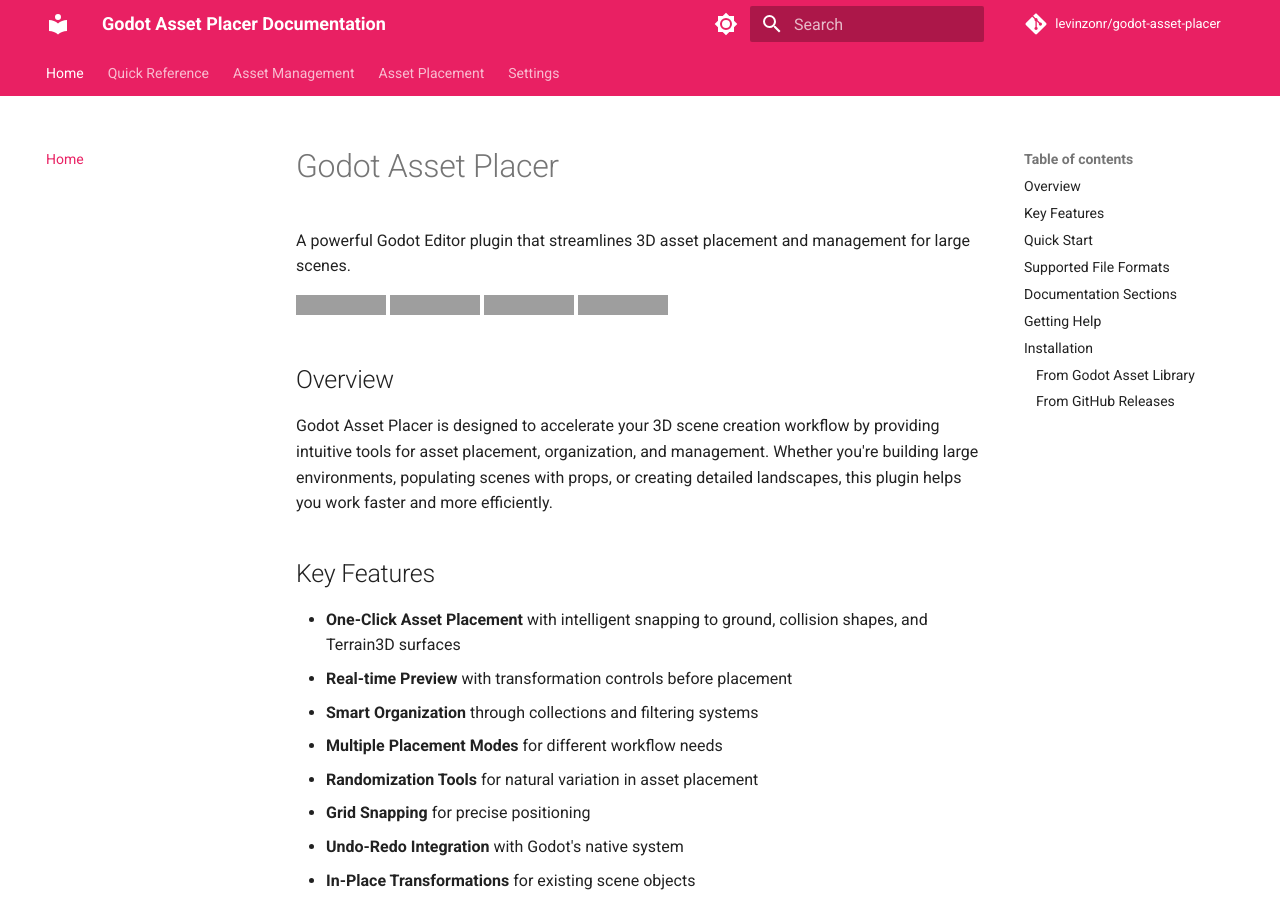
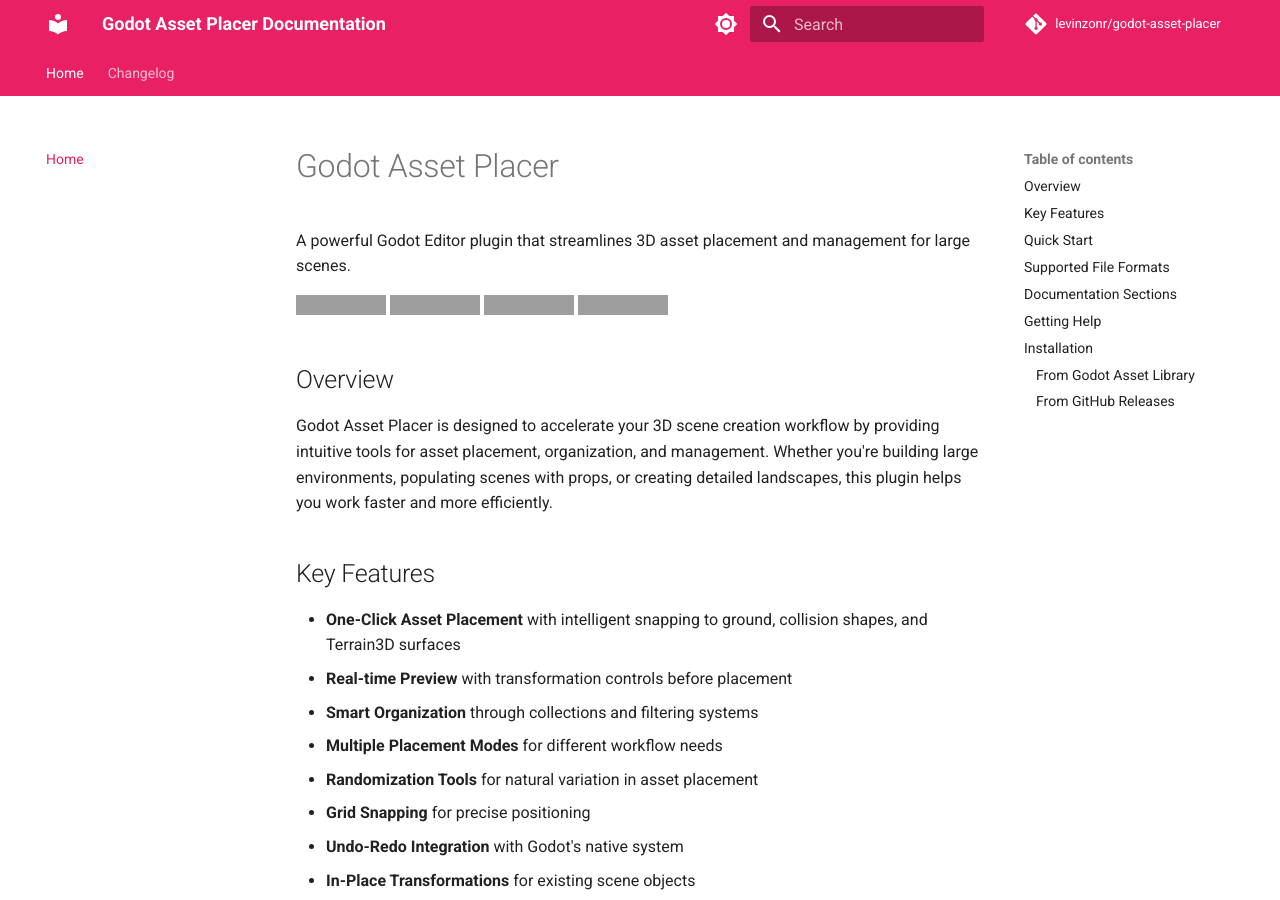
Before and after one commit to levinzonr/godot-asset-placer, an MkDocs documentation site: the page built from docs/index.md, in a window 1280 px wide and 900 px high, cut to the strip 0-900 px from the top of the window. Built offline with MkDocs 1.6.1 and Material for MkDocs 9.7.7, drawn with Linux system fonts in a browser that asks for light colours; comment, search, counter and statistics services are not loaded; grey boxes are pictures that could not be loaded.

Commit message:
docs: add changelog to docs

```diff
--- a/mkdocs.yml
+++ b/mkdocs.yml
@@ -32,10 +32,7 @@
 
 nav:
   - Home: index.md
-  - Quick Reference: quick-reference.md
-  - Asset Management: asset-management.md
-  - Asset Placement: asset-placement.md
-  - Settings: settings.md
+  - Changelog: changelog.md
 
 markdown_extensions:
   - pymdownx.highlight:
```
Also changed, not shown: 1 other file.
